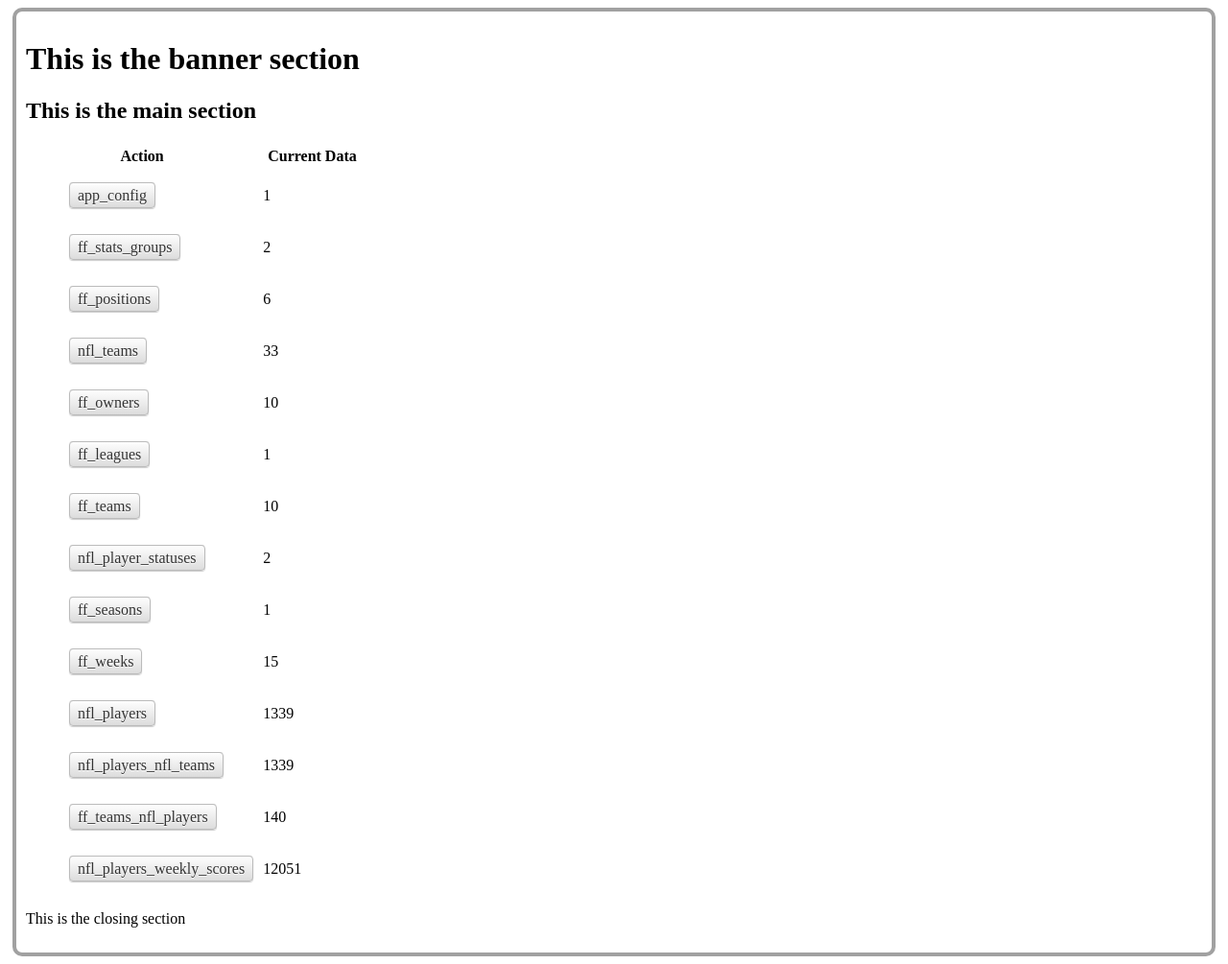
After one commit to Utegrad/pivot, a PHP site: page /View/PopulateDatabase/index.php in a window 1280 px wide. The commit adds this page. Shown: the whole page at 96% size. Run offline with PHP 8.4, Linux system fonts and the light colour scheme; data comes from the database, SQL or seed files in the repository; tables that the repository leaves empty or names only in its code hold one stand-in row (values such as "Sample post").

Commit message:
started on scripts to populate a bare database
Views and scripts to populate a bare database regardless of what host
it's running on and logic to get, store, and retrieve the access token
for working with the app in or out of the CBS sports iframe.

```diff
--- a/Classes/Config.php
+++ b/Classes/Config.php
@@ -14,6 +14,11 @@ class App {
 	public $StyleSheets = array();
 	public $JsFiles = array();
 	public $Imgs = array();
+	const APP_GUID  = "90DB71B5-C9B9-40E2-9F2E-E1B978C8B30F";
+
+	public static function GetAppGuid(){
+		return self::APP_GUID;
+	}
 
 	public static function GetAppURL(){
 		$instance = new self();
@@ -26,11 +31,172 @@ class App {
 
 class Api {
 	function __construct() {
+		// $this->_setAccessToken();
+	}
 
+	public $AccessToken;
+	public $Errors = array();
+
+	/**
+	 * gets, sets, and returns $this-AccessToken with value from $_GET or database for use with CBS Sports API
+	 *
+	 * @param string $token
+	 * @return string|boolean $this->AccessToken or FALSE
+	 */
+	public static function TouchToken($token = NULL){
+		$instance = new self();
+		if($instance->_setAccessToken($token)){
+			return $instance->AccessToken;
+		}
+		else{
+			return FALSE;
+		}
 	}
-	public $AccessToken = "U2FsdGVkX1_jlDVhfEgnqpmyAqLFHt6Wy-vOW8Oa1EFUKUbjD9Unp_TSceEtN9NX8X62qDXrVaJgwXjVOUZ_5Bim1lHN9aI0vrzH4Cs_pg0MScP5iJXvdJ2vLprhAwH0";
 
-}
+	/**
+	 * sets $this->AccessToken and access_token database value with data as provided from $token
+	 *
+	 * Pass $token to method for updating database value for when not accessing the application via
+	 * the CBS Sports fanatsy page where $_GET would contain access token and it might be expired.
+	 *
+	 * @param string $token optional to set AccessToken in the database and $this->AccessToken when known
+	 * @return boolean
+	 */
+	protected  function _setAccessToken($token = NULL){
+		if(isset($_GET['access_token'])){
+			$this->AccessToken = $_GET['access_token'];
+			if($this->_dbUpdateAccessToken($this->AccessToken)){
+				return TRUE;
+			}
+			else{
+				array_push($this->Errors, "Error updating Access Token in the database.");
+				return FALSE;
+			}
+		}
+		else{
+			if($token !== NULL){ // token given
+				if(strlen($token) != 128){
+					// we weren't given a valid string for the access token
+					array_push($this->Errors, "Invalid string passed for token");
+					return FALSE;
+				}
+				else{ // have a $token of the correct length
+					// update it in the database
+					if($this->_dbUpdateAccessToken($token)){ // set $this->AccessToken to $token given
+						$this->AccessToken = $token;
+						return TRUE;
+					}
+					else{
+						array_push($this->Errors, "Error updating Access Token in database from token: $token");
+						return FALSE;
+					}
+				}
+			}
+			else{ // no $token given
+				// get token from the database
+				$selectAccessToken = "SELECT access_token FROM app_config WHERE id = '". App::GetAppGuid() ."'";
+				$db = new Database();
+				require_once 'Utility.php';
+				$accessTokenArray = Data::SelectFetchAll($selectAccessToken, $db->conn, TRUE);
+				if (empty($accessTokenArray) || $accessTokenArray === FALSE) {
+					array_push($this->Errors, "No token given and unable to find one in the database");
+					$db->conn->close();
+					return FALSE;
+				}
+				else{  // set $this->AccessToken to value from database
+					$this->AccessToken = $accessTokenArray[0]['access_token'];
+					$db->conn->close();
+					return TRUE;
+				}
+			}
+		}
+	} // end protected  function _setAccessToken()
+
+	/**
+	 * updates or inserts guid + token pair in database app_config table
+	 *
+	 * @param string $token Api access token
+	 * @param Data::conn $dbConn mysqli database connection resource
+	 * @return boolean
+	 */
+	protected function _dbUpdateAccessToken($token, &$dbConn = NULL){
+		require_once 'Utility.php';
+		$appGUID = App::GetAppGuid();
+		$updateTokenQuery = "UPDATE app_config SET access_token = ? WHERE id = '". $appGUID ."'";
+		$insertNewToken = "INSERT INTO app_config VALUES (? , ? , NULL)";
+		$closeDbRes = FALSE;
+
+		// create a database connection if we don't have one passed
+		if ($dbConn === NULL) {
+			$db = new Database();
+			if($db->conn){
+				$conn = $db->conn;
+				$closeDbRes = TRUE;
+			}
+			else{
+				array_push($this->Errors, 'Error estabilish database connection: ('. $db->conn->connect_errno .") ". $db->conn->error );
+				return FALSE;
+			}
+		}
+		else{
+			$conn = $dbConn->conn;
+		}
+
+
+		if (!(strlen($token) != 128)) { // didn't get a token of the right length
+			array_push($this->Errors, 'Invalid $token passed to _dbUpdateAccessToken()');
+			//$conn->close();
+			if($closeDbRes == TRUE){ $db->conn->close(); }
+			return FALSE;
+		}
+		else{ // given correct length string
+			// is there an existing guid + token pair in the database?
+			if(!($result = $conn->query("SELECT COUNT(access_token) AS num FROM app_config"))){
+				array_push($this->Errors, "Query failed: (". $conn->errno .") ". $conn->error);
+				if($closeDbRes == TRUE){ $db->conn->close(); }
+				return FALSE;
+			}
+			else{
+				$count = $result->fetch_assoc();
+				$count = $count['num'];
+			}
+			// if guid + token pair in database, update token
+			if($count >= 0){
+				$tokenData = Data::WithValues($conn, $updateTokenQuery, 's', array($token) );
+				$tokenData->bindParameters();
+				if(!($tokenData->stmt->execute())){
+					array_push($this->Errors, "Update failed: (".$tokenData->stmt->errno.") ".$tokenData->stmt->error );
+					$tokenData->stmt->close();
+					if($closeDbRes == TRUE){ $db->conn->close(); }
+					return FALSE;
+				}
+				else{
+					$tokenData->stmt->close();
+					if($closeDbRes == TRUE){ $db->conn->close(); }
+					return TRUE;
+				}
+			}
+			else{ // if no guid + token pair, insert pair
+				$newGuid = Helpers::getGUID();
+				$newPairData = Data::WithValues($conn, $insertNewToken, 'ss', array($newGuid, $token));
+				$newPairData->bindParameters();
+				if(!($newPairData->stmt->execute())){
+					array_push($this->Errors, "Insert failed: (".$newPairData->stmt->errno.") ".$newPairData->stmt->error );
+					$newPairData->stmt->close();
+					if($closeDbRes == TRUE){ $db->conn->close(); }
+					return FALSE;
+				}
+				else{
+					$tokenData->stmt->close();
+					if($closeDbRes == TRUE){ $db->conn->close(); }
+					return TRUE;
+				}
+			}
+		}
+	} // end protected function _dbUpdateAccessToken()
+
+} // end class Api
+
 class Database {
 	function __construct(){
 		if(!($this->conn = new mysqli($this->connectInfo['host'],
@@ -39,7 +205,7 @@ class Database {
 				)
 			)
 		{
-			echo "Failed to connect to MySQL: (". $this->conn->connect_errno .") ". $this->conn->connect_error;
+			array_push($this->errorMsgs, "Failed to connect to MySQL: (". $this->conn->connect_errno .") ". $this->conn->connect_error);
 		}
 	}
 	private $connectInfo = array(
@@ -48,6 +214,7 @@ class Database {
 		'password' => 'keep0ut!',
 		'database' => 'ff_stats'
 	);
+	public $errorMsgs = array();
 	public $conn;
 
 }
--- a/View/CSS/default.css
+++ b/View/CSS/default.css
@@ -4,3 +4,52 @@
 			border-radius:10px;
 			padding:10px 10px;
 		}
+li {
+	list-style: none;
+}
+/* Buttons and button links */
+a {
+	font-weight:normal;
+	padding: 4px 8px;
+	background: #dcdcdc;
+	background-image: -webkit-gradient(linear, left top, left bottom, from(#fefefe), to(#dcdcdc));
+	background-image: -webkit-linear-gradient(top, #fefefe, #dcdcdc);
+	background-image: -moz-linear-gradient(top, #fefefe, #dcdcdc);
+	background-image: -ms-linear-gradient(top, #fefefe, #dcdcdc);
+	background-image: -o-linear-gradient(top, #fefefe, #dcdcdc);
+	background-image: linear-gradient(top, #fefefe, #dcdcdc);
+	color:#333;
+	border:1px solid #bbb;
+	-webkit-border-radius: 4px;
+	-moz-border-radius: 4px;
+	border-radius: 4px;
+	text-decoration: none;
+	text-shadow: #fff 0px 1px 0px;
+	min-width: 0;
+	-moz-box-shadow: inset 0 1px 0 rgba(255, 255, 255, 0.3), 0px 1px 1px rgba(0, 0, 0, 0.2);
+	-webkit-box-shadow: inset 0 1px 0 rgba(255, 255, 255, 0.3), 0px 1px 1px rgba(0, 0, 0, 0.2);
+	box-shadow: inset 0 1px 0 rgba(255, 255, 255, 0.3), 0px 1px 1px rgba(0, 0, 0, 0.2);
+	-webkit-user-select: none;
+	user-select: none;
+}
+a:hover {
+	background: #ededed;
+	border-color: #acacac;
+	text-decoration: none;
+}
+
+a:active {
+	background: #eee;
+	background-image: -webkit-gradient(linear, left top, left bottom, from(#dfdfdf), to(#eee));
+	background-image: -webkit-linear-gradient(top, #dfdfdf, #eee);
+	background-image: -moz-linear-gradient(top, #dfdfdf, #eee);
+	background-image: -ms-linear-gradient(top, #dfdfdf, #eee);
+	background-image: -o-linear-gradient(top, #dfdfdf, #eee);
+	background-image: linear-gradient(top, #dfdfdf, #eee);
+	text-shadow: #eee 0px 1px 0px;
+	-moz-box-shadow: inset 0 1px 4px rgba(0, 0, 0, 0.3);
+	-webkit-box-shadow: inset 0 1px 4px rgba(0, 0, 0, 0.3);
+	box-shadow: inset 0 1px 4px rgba(0, 0, 0, 0.3);
+	border-color: #aaa;
+	text-decoration: none;
+}
--- /dev/null
+++ b/View/PopulateDatabase/Scripts/app_config.php
@@ -0,0 +1,6 @@
+<?php
+// get total rows in database table
+
+// populate table
+
+?>
--- /dev/null
+++ b/View/PopulateDatabase/Scripts/ff_stats_groups.php
@@ -0,0 +1 @@
+<?php
--- /dev/null
+++ b/View/PopulateDatabase/index.php
@@ -0,0 +1,38 @@
+<?php
+// any session or preprocessing
+require '../../bootstrap.php';
+$database = new Database();
+$accessToken = Api::TouchToken();
+require_once APP_ROOT .'Classes/Utility.php';
+
+// set contents to load
+
+$App->StyleSheets['Default'] = 'View/CSS/default.css';
+$App->StyleSheets['DataTable'] = 'View/CSS/DataTable.css';
+
+define('CURR_DIR', dirname(__FILE__) . DS);
+
+$presentation = array('main' => CURR_DIR . 'main.php', );
+$scripts = CURR_DIR .'Scripts'. DS;
+$tables = array(
+		'app_config' => (Data::GetTableRowCount('app_config')),
+		'ff_stats_groups' => (Data::GetTableRowCount('ff_stats_groups')),
+		'ff_positions' => (Data::GetTableRowCount('ff_positions')),
+		'nfl_teams' => (Data::GetTableRowCount('nfl_teams')),
+		'ff_owners' => (Data::GetTableRowCount('ff_owners')),
+		'ff_leagues' => (Data::GetTableRowCount('ff_leagues')),
+		'ff_teams' => (Data::GetTableRowCount('ff_teams')),
+		'nfl_player_statuses' => (Data::GetTableRowCount('nfl_player_statuses')),
+		'ff_seasons' => (Data::GetTableRowCount('ff_seasons')),
+		'ff_weeks' => (Data::GetTableRowCount('ff_weeks')),
+		'nfl_players' => (Data::GetTableRowCount('nfl_players')),
+		'nfl_players_nfl_teams' => (Data::GetTableRowCount('nfl_players_nfl_teams', 'nfl_team_id')),
+		'ff_teams_nfl_players' => (Data::GetTableRowCount('ff_teams_nfl_players', 'ff_team_id')),
+		'nfl_players_weekly_scores' => (Data::GetTableRowCount('nfl_players_weekly_scores', '*')),
+);
+
+
+
+require_once APP_ROOT .'page.php';
+
+?>
--- /dev/null
+++ b/View/PopulateDatabase/main.php
@@ -0,0 +1,18 @@
+<h2>This is the main section</h2>
+
+<table class="DataTable">
+  <tr>
+    <th class="headingCell">Action</th>
+    <th class="headingCell">Current Data</th>
+  </tr>
+  <?php foreach ($tables as $table => $script): ?>
+  	<tr>
+  		<td class='dataCell'><ul><li><a href="#"><?php echo $table; ?></a></li></ul></td>
+  		<td class='dataCell'><?php echo $script; ?></td>
+  	</tr>
+  <?php endforeach; ?>
+</table>
+
+<?php
+
+?>
--- a/View/head.inc
+++ b/View/head.inc
@@ -2,7 +2,8 @@
 <html>
 <head>
 <meta http-equiv="Content-Type" content="text/html; charset=ISO-8859-1">
-<?php foreach($styleSheets as $sheet): ?>
+<?php foreach($App->StyleSheets as $key => $sheet): ?>
+	<!-- StyleSheet: <?php echo $key; ?> -->
 	<link REL="stylesheet" type="text/css" href="<?php echo $APP_URL . $sheet; ?>" />
 <?php endforeach; ?>
 <title>Insert title here</title>
--- a/page.php
+++ b/page.php
@@ -7,9 +7,16 @@ require APP_ROOT . 'View' . DS . 'head.inc';
 <div id='content'>
 	<?php require APP_ROOT . 'View' . DS . 'banner.php'; ?>
 
-	<?php require APP_ROOT . 'View' . DS . 'main.php'; ?>
+	<?php
+		if(isset($presentation['main'])){
+			require $presentation['main'];
+		}
+		else{
+			require APP_ROOT . 'View' . DS . 'main.php';
+		}
+	?>
 
 	<?php require APP_ROOT . 'View' . DS . 'closing.php'; ?>
 </div>
 
-<?php require APP_ROOT . 'View' . DS . 'footer.inc';?>
+<?php require APP_ROOT . 'View' . DS . 'footer.inc'; ?>
```
Also changed, not shown: Classes/Utility.php (+49 -3 lines), View/NflPlayerAverages/index.php (added, +66 -0 lines), View/NflPlayerAverages/main.php (added, +40 -0 lines), View/main.php (+0 -37 lines).
